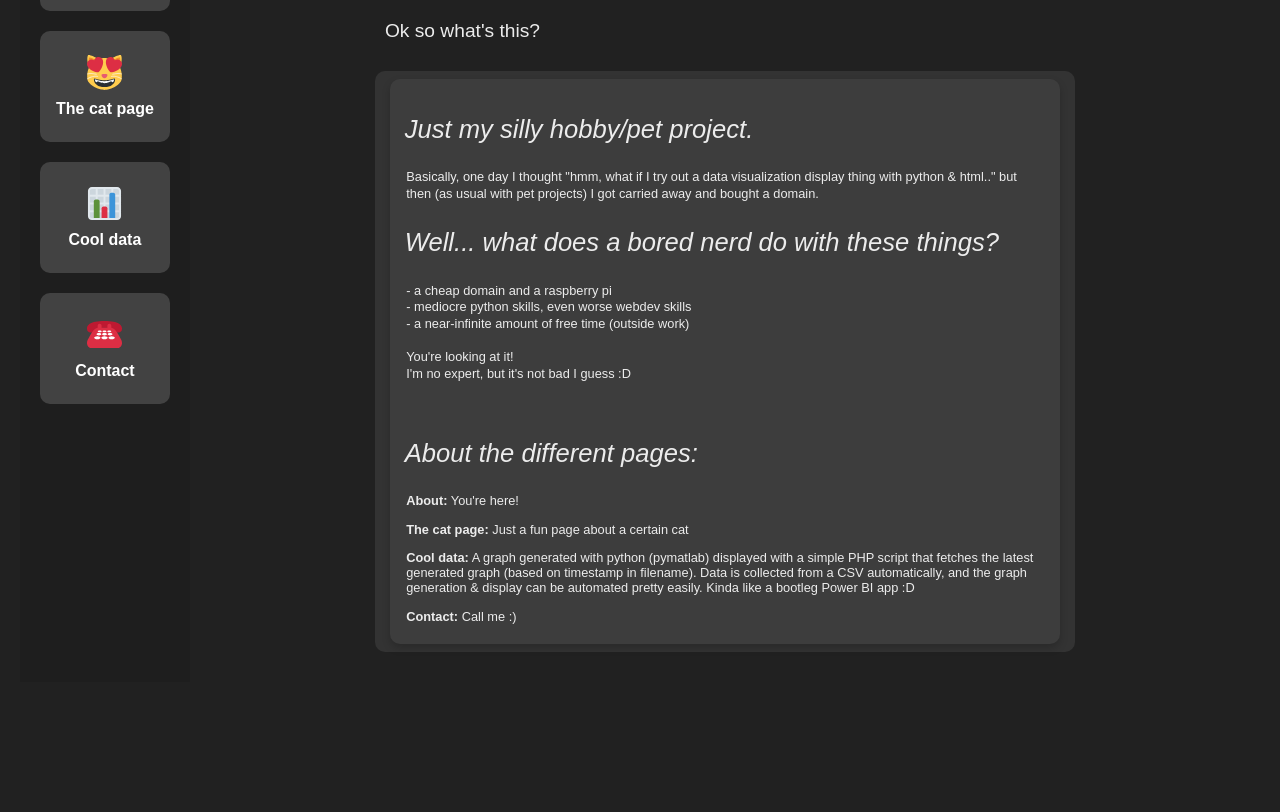
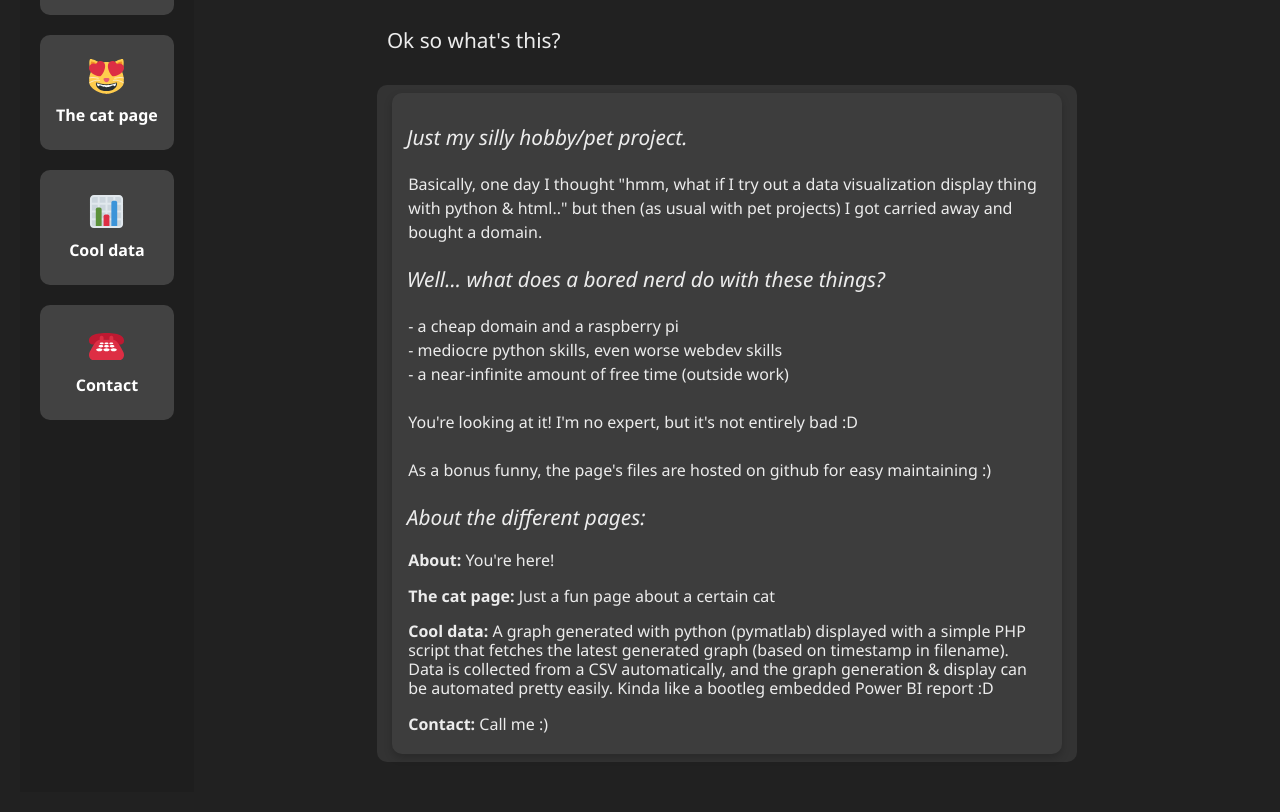
Before and after one commit to kittaxi/verycoolpage, a plain HTML site: page index.html in a window 1280 px wide. Shown: the part 140-952 px from the top of the page. Before the commit the page ends 842 px from the top, so only its background shows below. Drawn offline with Linux system fonts and the light colour scheme.

Commit message:
font+layout bs

```diff
--- a/index.html
+++ b/index.html
@@ -33,14 +33,14 @@
                         - a cheap domain and a raspberry pi <br>
                         - mediocre python skills, even worse webdev skills <br>
                         - a near-infinite amount of free time (outside work) <br><br>
-                        You're looking at it! <br> I'm no expert, but it's not bad I guess :D
+                        You're looking at it! I'm no expert, but it's not entirely bad :D<br><br>
+                        As a bonus funny, the page's files are hosted on github for easy maintaining :)
                     </p>
 
-                    <br>
                     <p class="subheading-inbox">About the different pages:</p>
                     <p class="p1-explains"><b>About:</b> You're here!</p>
                     <p class="p1-explains"><b>The cat page:</b> Just a fun page about a certain cat</p>
-                    <p class="p1-explains"><b>Cool data:</b> A graph generated with python (pymatlab) displayed with a simple PHP script that fetches the latest generated graph (based on timestamp in filename). Data is collected from a CSV automatically, and the graph generation & display can be automated pretty easily. Kinda like a bootleg Power BI app :D</p>
+                    <p class="p1-explains"><b>Cool data:</b> A graph generated with python (pymatlab) displayed with a simple PHP script that fetches the latest generated graph (based on timestamp in filename). Data is collected from a CSV automatically, and the graph generation & display can be automated pretty easily. Kinda like a bootleg embedded Power BI report :D</p>
                     <p class="p1-explains"><b>Contact:</b> Call me :)</p>
                 </div>
             </div>
--- a/styles.css
+++ b/styles.css
@@ -2,7 +2,7 @@
 /*     general elements                                        */
 /* ########################################################### */
 body {
-    font-family: Arial, sans-serif;
+    font-family: 'Segoe UI', Roboto, sans-serif;
     background-color: #212121; /* Dark background */
     color: #ECECEC; /* Light text */
     text-align: center;
@@ -78,29 +78,29 @@ h2 { /* Scales between 1.5rem and 3rem */
     margin-left: 15%;
 }
 .subheading-abovebox { /* Scales between 1.5rem and 3rem */
-    font-size: clamp(1rem, 1.5vmax, 2rem);
+    font-size: 1.3rem;
     color: #ECECEC;
     text-align: left;
     padding: 10px;
     margin-left: 15%;
 }
-.subheading-inbox { /* Scales between 1.5rem and 3rem */
-    font-size: clamp(1rem, 2vmax, 1.6rem);
+.subheading-inbox {
+    font-size: 1.3rem;
     color: #ECECEC;
     text-align: left;
-    padding: 0px 5px;
+    padding: 0 5px;
     font-style: italic;
 }
 .p1 {
-    font-size: clamp(0.5rem, 1vmax, 1.1rem);
+    font-size: 1rem;
     color: #ECECEC;
     text-align: left;
     margin-left: 1%;
     margin-right: 2%;
-    line-height: 1.3;
+    line-height: 1.5;
 }
 .p1-explains {
-    font-size: clamp(0.5rem, 1vmax, 1.1rem);
+    font-size: 1rem;
     color: #ECECEC;
     text-align: left;
     margin-left: 1%;
```
Also changed, not shown: carpage.html (+6 -6 lines).
